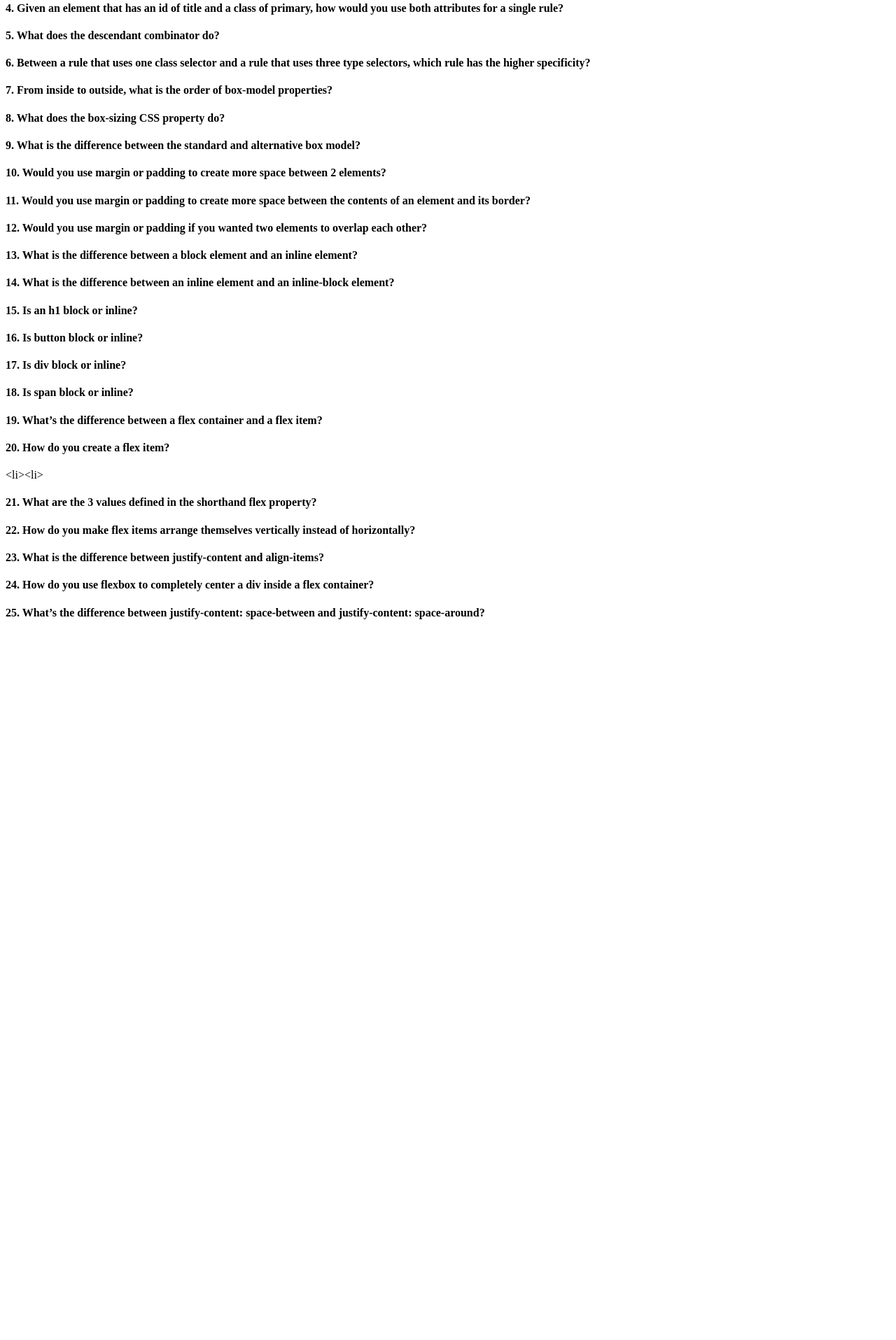
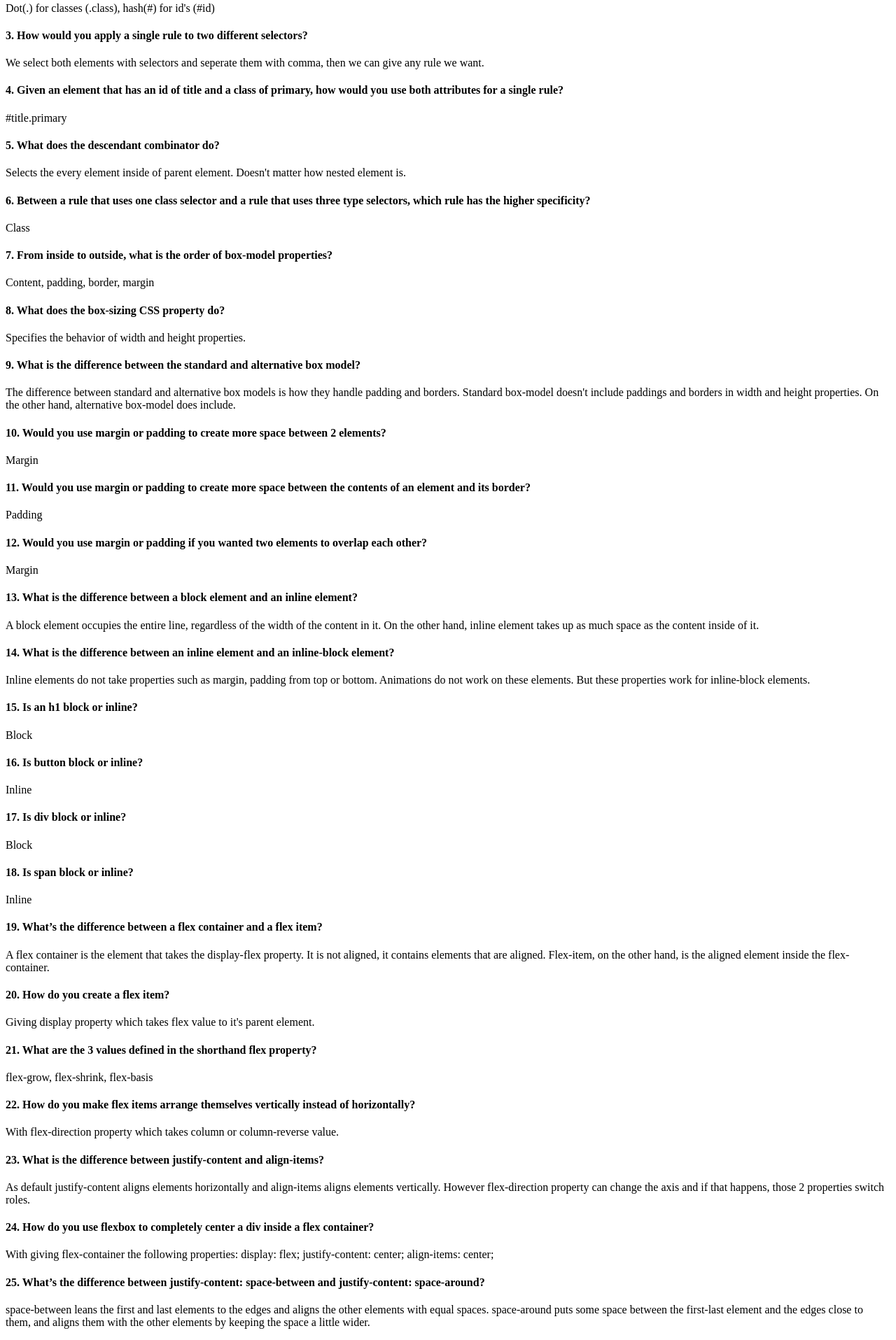
Before and after one commit to ATErcan/brainnest-css, a plain HTML site: page index.html in a window 1280 px wide. Shown: the part 195-2110 px from the top of the page at 70% size. Before the commit the page ends 1101 px from the top, so only its background shows below. Drawn offline with Linux system fonts and the light colour scheme.

Commit message:
quostions answered

```diff
--- a/index.html
+++ b/index.html
@@ -13,94 +13,84 @@
 		inline CSS?
 	</h4>
 	<p>
-
+		The place that we write our css code is the main difference. But this
+		also affects the issue of which style code is applied.
 	</p>
 
-	<h4>
-		2. What is the syntax for class and ID selectors?
-	</h4>
-	<p>  </p>
+	<h4> 2. What is the syntax for class and ID selectors? </h4>
+	<p> Dot(.) for classes (.class), hash(#) for id's (#id) </p>
 
 	<h4>
 		3. How would you apply a single rule to two different selectors?
 	</h4>
-	<p>  </p>
+	<p>
+		We select both elements with selectors and seperate them with comma,
+		then we can give any rule we want.
+	</p>
 
 	<h4>
 		4. Given an element that has an id of title and a class of primary,
 		how would you use both attributes for a single rule?
 	</h4>
+	<p> #title.primary </p>
+
+	<h4> 5. What does the descendant combinator do?	</h4>
 	<p>
-
-	</p>
-
-	<h4>
-		5. What does the descendant combinator do?
-	</h4>
-	<p>
-
+		Selects the every element inside of parent element. Doesn't matter how
+		nested element is.
 	</p>
 
 	<h4>
 		6. Between a rule that uses one class selector and a rule that uses
 		three type selectors, which rule has the higher specificity?
 	</h4>
-	<p>
-
-	</p>
+	<p> Class </p>
 
 	<h4>
 		7. From inside to outside, what is the order of box-model properties?
 	</h4>
-	<p>
+	<p> Content, padding, border, margin </p>
 
-	</p>
-
-	<h4>
-		8. What does the box-sizing CSS property do?
-	</h4>
-	<p>
-
-	</p>
+	<h4> 8. What does the box-sizing CSS property do? </h4>
+	<p> Specifies the behavior of width and height properties. </p>
 
 	<h4>
 		9. What is the difference between the standard and alternative
 		box model?
 	</h4>
 	<p>
-
+		The difference between standard and alternative box models is how they
+		handle padding and borders. Standard box-model doesn't include paddings
+		and borders in width and height properties. On the other hand,
+		alternative box-model does include.
 	</p>
 
 	<h4>
 		10. Would you use margin or padding to create more space between
 		2 elements?
 	</h4>
-	<p>
-
-	</p>
+	<p>	Margin </p>
 
 	<h4>
 		11. Would you use margin or padding to create more space between
 		the contents of an element and its border?
 	</h4>
-	<p>
-
-	</p>
+	<p> Padding </p>
 
 	<h4>
 		12. Would you use margin or padding if you wanted two elements to
 		overlap each other?
 	</h4>
-	<p>
-
-	</p>
+	<p> Margin </p>
 
 	<h4>
 		13. What is the difference between a block element and an inline
 		element?
 	</h4>
 	<p>
-
+		A block element occupies the entire line, regardless of the width of
+		the content in it. On the other hand, inline element takes up as much
+		space as the content inside of it.
 	</p>
 
 	<h4>
@@ -108,62 +98,56 @@
 		inline-block element?
 	</h4>
 	<p>
-
+		Inline elements do not take properties such as margin, padding from top
+		or bottom. Animations do not work on these elements. But these properties
+		work for inline-block elements.
 	</p>
 
 	<h4> 15. Is an h1 block or inline? </h4>
-	<p>
-
-	</p>
+	<p>	Block </p>
 
 	<h4> 16. Is button block or inline? </h4>
-	<p>
-
-	</p>
+	<p> Inline </p>
 
 	<h4> 17. Is div block or inline? </h4>
-	<p>
-
-	</p>
+	<p> Block </p>
 
 	<h4> 18. Is span block or inline? </h4>
-	<p>
-
-	</p>
+	<p> Inline </p>
 
 	<h4>
 		19. What’s the difference between a flex container and a flex
 		item?
 	</h4>
 	<p>
-
+		A flex container is the element that takes the display-flex property. It is
+		not aligned, it contains elements that are aligned. Flex-item, on the other
+		hand, is the aligned element inside the flex-container.
 	</p>
 
 	<h4> 20. How do you create a flex item? </h4>
-	<p>
-		&#60;li&#62;&#60;li&#62;
-	</p>
+	<p>	Giving display property which takes flex value to it's parent element. </p>
 
 	<h4>
 		21. What are the 3 values defined in the shorthand flex property?
 	</h4>
-	<p>
-
-	</p>
+	<p> flex-grow, flex-shrink, flex-basis </p>
 
 	<h4>
 		22. How do you make flex items arrange themselves vertically
 		instead of horizontally?
 	</h4>
 	<p>
-
+		With flex-direction property which takes column or column-reverse value.
 	</p>
 
 	<h4>
 		23. What is the difference between justify-content and align-items?
 	</h4>
 	<p>
-
+		As default justify-content aligns elements horizontally and align-items
+		aligns elements vertically. However flex-direction property can change
+		the axis and if that happens, those 2 properties switch roles.
 	</p>
 
 	<h4>
@@ -171,7 +155,10 @@
 		container?
 	</h4>
 	<p>
-
+		With giving flex-container the following properties:
+		display: flex;
+		justify-content: center;
+		align-items: center;
 	</p>
 
 	<h4>
@@ -179,7 +166,11 @@
 		justify-content: space-around?
 	</h4>
 	<p>
-
+		space-between leans the first and last elements to the edges and aligns
+		the other elements with equal spaces.
+		space-around puts some space between the first-last element and the edges
+		close to them, and aligns them with the other elements by keeping the
+		space a little wider.
 	</p>
 </body>
 </html>
```
